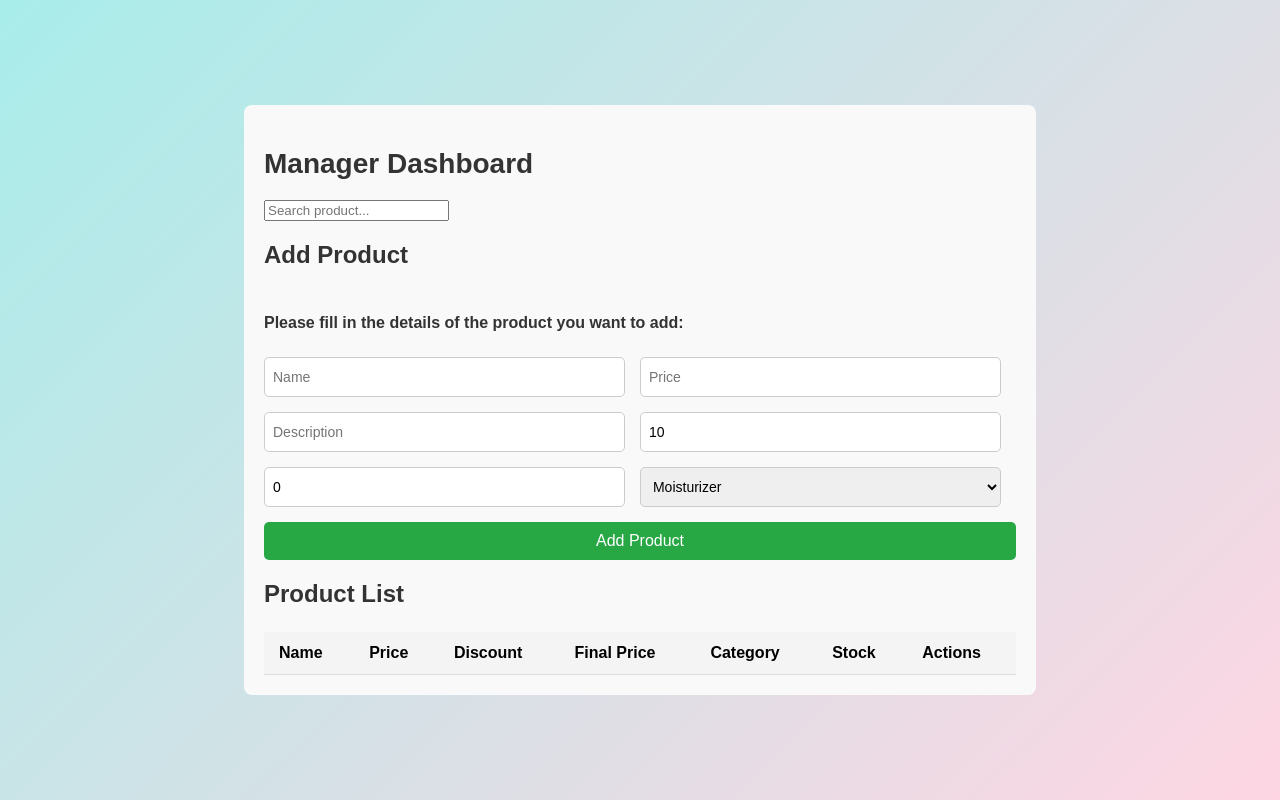
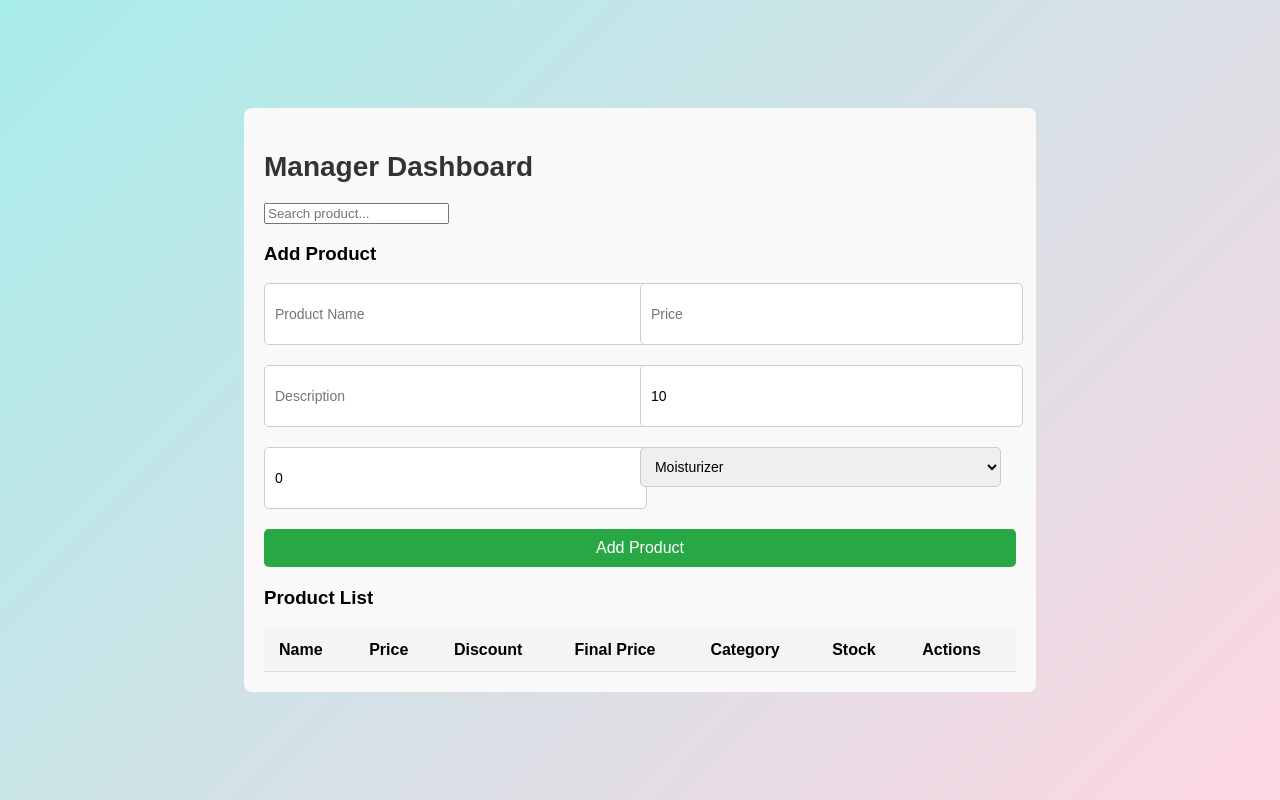
Before and after one commit to Hiiiiiiiii11/Spring2025SWD392_NET1707_G6_FE, a React (Create React App) app: page /manager in a window 1280 px wide. Built offline with nearby package versions, Linux system fonts and the light colour scheme.

Commit message:
fix managerjs

```diff
--- a/src/pages/Manager.css
+++ b/src/pages/Manager.css
@@ -14,27 +14,21 @@
   margin-bottom: 20px;
 }
 
-.add-product-form h4 {
-  font-size: 16px;
-  margin-bottom: 10px;
-  color: #333;
-  width: 100%;
-}
-
 .add-product-form .input-container {
   display: flex;
   flex-direction: column;
-  width: 48%; /* Makes the form elements appear side by side */
+  width: 48%;
 }
 
 .add-product-form .input-container input,
 .add-product-form .input-container select {
-  padding: 8px;
+  padding: 10px;
   border: 1px solid #ccc;
   border-radius: 5px;
   height: 40px;
   font-size: 14px;
   width: 100%;
+  margin-bottom: 5px;
 }
 
 .add-product-form button {
@@ -45,7 +39,6 @@
   border-radius: 5px;
   cursor: pointer;
   font-size: 16px;
-  transition: background-color 0.3s;
   width: 100%;
 }
 
@@ -53,20 +46,14 @@
   background-color: #218838;
 }
 
-.input-container {
-  position: relative;
-}
-
 .error {
   color: red;
   font-size: 12px;
-  position: absolute;
-  top: 100%; /* Position below the input */
-  left: 0;
   margin-top: 5px;
 }
 
-input.error, select.error {
+input.error,
+select.error {
   border-color: red;
 }
 
@@ -76,7 +63,8 @@ table {
   margin-top: 20px;
 }
 
-table th, table td {
+table th,
+table td {
   padding: 12px 15px;
   text-align: left;
   border-bottom: 1px solid #ddd;
@@ -104,28 +92,3 @@ table td span {
   color: red;
   font-weight: bold;
 }
-
-input[type="text"],
-input[type="number"] {
-  box-sizing: border-box;
-}
-
-h3 {
-  margin-top: 20px;
-  font-size: 24px;
-  color: #333;
-}
-
-input[type="text"]:focus,
-input[type="number"]:focus,
-select:focus {
-  border-color: #28a745;
-  outline: none;
-}
-
-/* Responsive for small screens */
-@media (max-width: 768px) {
-  .add-product-form .input-container {
-    width: 100%; /* Stacks inputs on smaller screens */
-  }
-}
--- a/src/pages/Manager.js
+++ b/src/pages/Manager.js
@@ -2,7 +2,7 @@ import React, { useState, useEffect } from "react";
 import "./Manager.css";
 
 function Manager() {
-  // Load data from localStorage
+  // Load dữ liệu từ localStorage
   const [products, setProducts] = useState(() => {
     return JSON.parse(localStorage.getItem("products")) || [];
   });
@@ -24,37 +24,36 @@ function Manager() {
     localStorage.setItem("products", JSON.stringify(products));
   }, [products]);
 
-  // Add product
-  const addProduct = () => {
-    const newErrors = {};
+  const validate = () => {
+    const errors = {};
 
-    if (!newProduct.name) newErrors.name = "Product name is required.";
-    if (!newProduct.price) newErrors.price = "Price is required.";
-    if (newProduct.price <= 0) newErrors.price = "Price must be greater than 0.";
-    if (!newProduct.stock) newErrors.stock = "Stock quantity is required.";
-    if (newProduct.stock < 0) newErrors.stock = "Stock cannot be negative.";
+    if (!newProduct.name) {
+      errors.name = "Product name is required";
+    }
 
-    setErrors(newErrors);
+    if (!newProduct.price) {
+      errors.price = "Price is required";
+    } else if (isNaN(newProduct.price)) {
+      errors.price = "Price must be a number";
+    }
 
-    if (Object.keys(newErrors).length > 0) return;
+    if (newProduct.stock < 0) {
+      errors.stock = "Stock cannot be negative";
+    }
 
-    const priceAfterDiscount = newProduct.price - (newProduct.price * newProduct.discount) / 100;
-    setProducts([
-      ...products,
-      { ...newProduct, id: Date.now(), priceAfterDiscount }
-    ]);
-    setNewProduct({
-      name: "",
-      price: "",
-      category: "Moisturizer",
-      description: "",
-      stock: 10,
-      discount: 0,
-      image: ""
-    });
+    setErrors(errors);
+
+    return Object.keys(errors).length === 0;
   };
 
-  // Delete product
+  const addProduct = () => {
+    if (validate()) {
+      const priceAfterDiscount = newProduct.price - (newProduct.price * newProduct.discount) / 100;
+      setProducts([...products, { ...newProduct, id: Date.now(), priceAfterDiscount }]);
+      setNewProduct({ name: "", price: "", category: "Moisturizer", description: "", stock: 10, discount: 0, image: "" });
+    }
+  };
+
   const deleteProduct = (id) => {
     if (window.confirm("Are you sure?")) {
       setProducts(products.filter((p) => p.id !== id));
@@ -64,29 +63,21 @@ function Manager() {
   return (
     <div className="manager-container">
       <h2>Manager Dashboard</h2>
-      <input
-        type="text"
-        placeholder="Search product..."
-        onChange={(e) => setSearch(e.target.value)}
-      />
+      <input type="text" placeholder="Search product..." onChange={(e) => setSearch(e.target.value)} />
 
       <h3>Add Product</h3>
       <div className="add-product-form">
-        <h4>Please fill in the details of the product you want to add:</h4>
-
-        {/* Name */}
         <div className="input-container">
           <input
             type="text"
-            placeholder="Name"
+            placeholder="Product Name"
             value={newProduct.name}
             onChange={(e) => setNewProduct({ ...newProduct, name: e.target.value })}
             className={errors.name ? "error" : ""}
           />
-          {errors.name && <span className="error">{errors.name}</span>}
+          {errors.name && <div className="error">{errors.name}</div>}
         </div>
 
-        {/* Price */}
         <div className="input-container">
           <input
             type="number"
@@ -95,10 +86,9 @@ function Manager() {
             onChange={(e) => setNewProduct({ ...newProduct, price: e.target.value })}
             className={errors.price ? "error" : ""}
           />
-          {errors.price && <span className="error">{errors.price}</span>}
+          {errors.price && <div className="error">{errors.price}</div>}
         </div>
 
-        {/* Description */}
         <div className="input-container">
           <input
             type="text"
@@ -108,35 +98,28 @@ function Manager() {
           />
         </div>
 
-        {/* Stock */}
         <div className="input-container">
           <input
             type="number"
             placeholder="Stock"
             value={newProduct.stock}
             onChange={(e) => setNewProduct({ ...newProduct, stock: e.target.value })}
-            className={errors.stock ? "error" : ""}
           />
-          {errors.stock && <span className="error">{errors.stock}</span>}
         </div>
 
-        {/* Discount */}
         <div className="input-container">
           <input
             type="number"
             placeholder="Discount (%)"
             value={newProduct.discount}
             onChange={(e) => setNewProduct({ ...newProduct, discount: e.target.value })}
-            className={errors.discount ? "error" : ""}
           />
-          {errors.discount && <span className="error">{errors.discount}</span>}
         </div>
 
-        {/* Category */}
         <div className="input-container">
           <select
+            onChange={(e) => setNewProduct({ ...newProduct, category: e.target.value })}
             value={newProduct.category}
-            onChange={(e) => setNewProduct({ ...newProduct, category: e.target.value })}
           >
             <option>Moisturizer</option>
             <option>Anti-aging</option>
```
